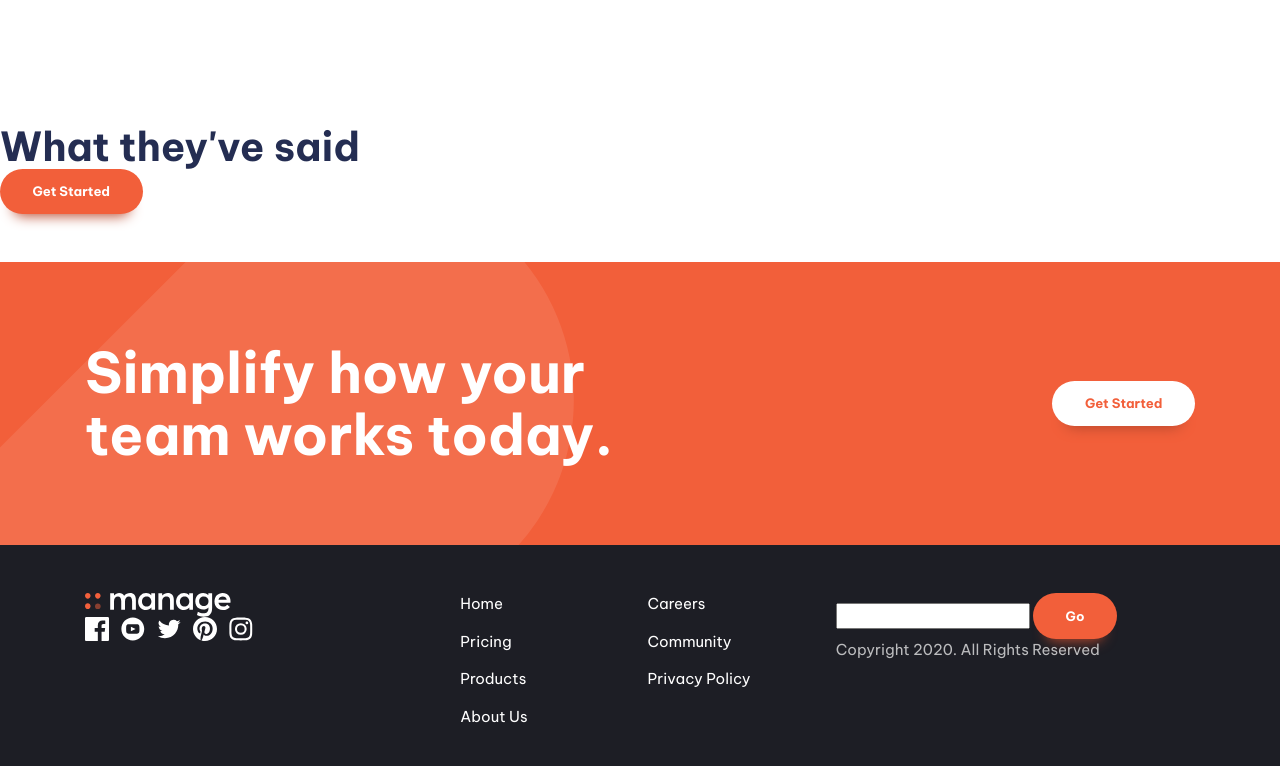
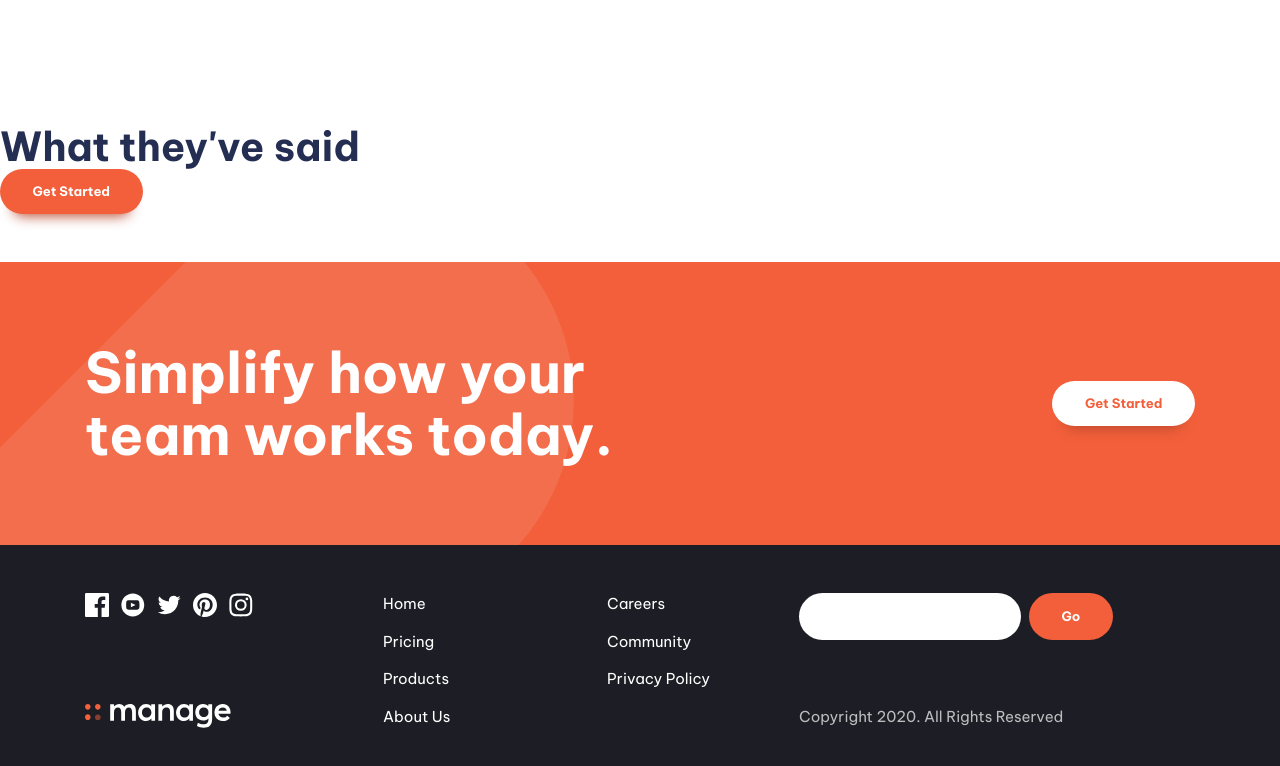
Before and after one commit to parveen232/fem-manage-landing-page, a website built with Vite: page index.html in a window 1280 px wide. Shown: the part 1309-2075 px from the top of the page. Built offline with nearby package versions, Linux system fonts and the light colour scheme.

Commit message:
the footer

```diff
--- a/app.css
+++ b/app.css
@@ -163,6 +163,10 @@ p[data-width="wide"] {
     color: var(--clr-accent-400);
 }
 
+.button[data-shadow="none"] {
+    box-shadow: none;
+}
+
 .button:hover,
 .button:focus-visible {
     background-color: var(--clr-accent-300);
@@ -265,10 +269,73 @@ p[data-width="wide"] {
     --logo-color: var(--clr-neutral-100);
 }
 
+.primary-footer-wrapper {
+    display: grid;
+    gap: var(--size-700);
+    grid-template-areas:
+    'form'
+    'nav'
+    'logo-social';
+}
+
+.primary-footer-logo-social {
+    grid-area: logo-social;
+
+    display: flex;
+    flex-direction: column-reverse;
+    align-items: center;
+    gap: var(--size-700);
+}
+
+.primary-footer-nav {
+    grid-area: nav;
+}
+
+.primary-footer-form {
+    grid-area: form;
+
+    display: grid;
+    align-content: space-between;
+}
+
+.primary-footer form {
+    display: flex;
+    gap: var(--size-200);
+}
+
+input:where([type="text"], [type="email"]) {
+    border-radius: 100vw;
+    border: 0;
+    padding: var(--size-300) var(--size-400);
+}
+
+@media (min-width: 50em) {
+    .primary-footer-wrapper {
+        /* grid-template-areas: 'logo-social' 'nav' 'form'; */
+        grid-template-areas: "logo-social nav form";
+    }
+
+    .primary-footer-logo-social {
+        align-items: flex-start;
+        justify-content: space-between;
+        gap: var(--size-700);
+    }
+}
+
+@media (max-width: 50em) {
+    .primary-footer-wrapper > * {
+        /* outline: 2px solid red; */
+        margin-inline: auto;
+    }
+}
+
+
 /* footer navigation */
 
 .footer-nav {
     columns: 2;
+    /* gap: max(5vw, 2rem); */
+    gap: clamp(var(--size-200), 30vw, var(--size-900));
 }
 
 .footer-nav a {
@@ -284,7 +351,7 @@ p[data-width="wide"] {
 
 .social-list {
     display: flex;
-    gap: var(--size-300);
+    gap: var(--size-600);
 }
 
 .social-icon {
@@ -298,6 +365,9 @@ p[data-width="wide"] {
 }
 
 @media (min-width: 50em) {
+    .social-list {
+        gap: var(--size-300);
+    }
     .social-icon {
         width: var(--size-500);
     }
--- a/index.html
+++ b/index.html
@@ -139,8 +139,8 @@
 
     <footer class="primary-footer | padding-block-700 bg-neutral-900 text-neutral-100">
         <div class="container">
-            <div class="even-columns">
-                <div>
+            <div class="primary-footer-wrapper">
+                <div class="primary-footer-logo-social">
                     <a href="#" aria-label="home">
                         <svg class="logo" width="146" height="24">
                             <use xlink:href="images/logo.svg#logo"></use>
@@ -174,7 +174,7 @@
                             </a></li>
                     </ul>
                 </div>
-                <div>
+                <div class="primary-footer-nav">
                     <nav class="footer-nav">
                         <ul class="flow" style="--flow-spacer: 1em" aria-label="Footer" role="list">
                             <li><a href="#">Home</a></li>
@@ -187,10 +187,10 @@
                         </ul>
                     </nav>
                 </div>
-                <div>
+                <div class="primary-footer-form">
                     <form action="">
                         <input type="email">
-                        <button class="button">Go</button>
+                        <button class="button" data-shadow="none">Go</button>
                     </form>
                     <p>Copyright 2020. All Rights Reserved</p>
                 </div>
```
